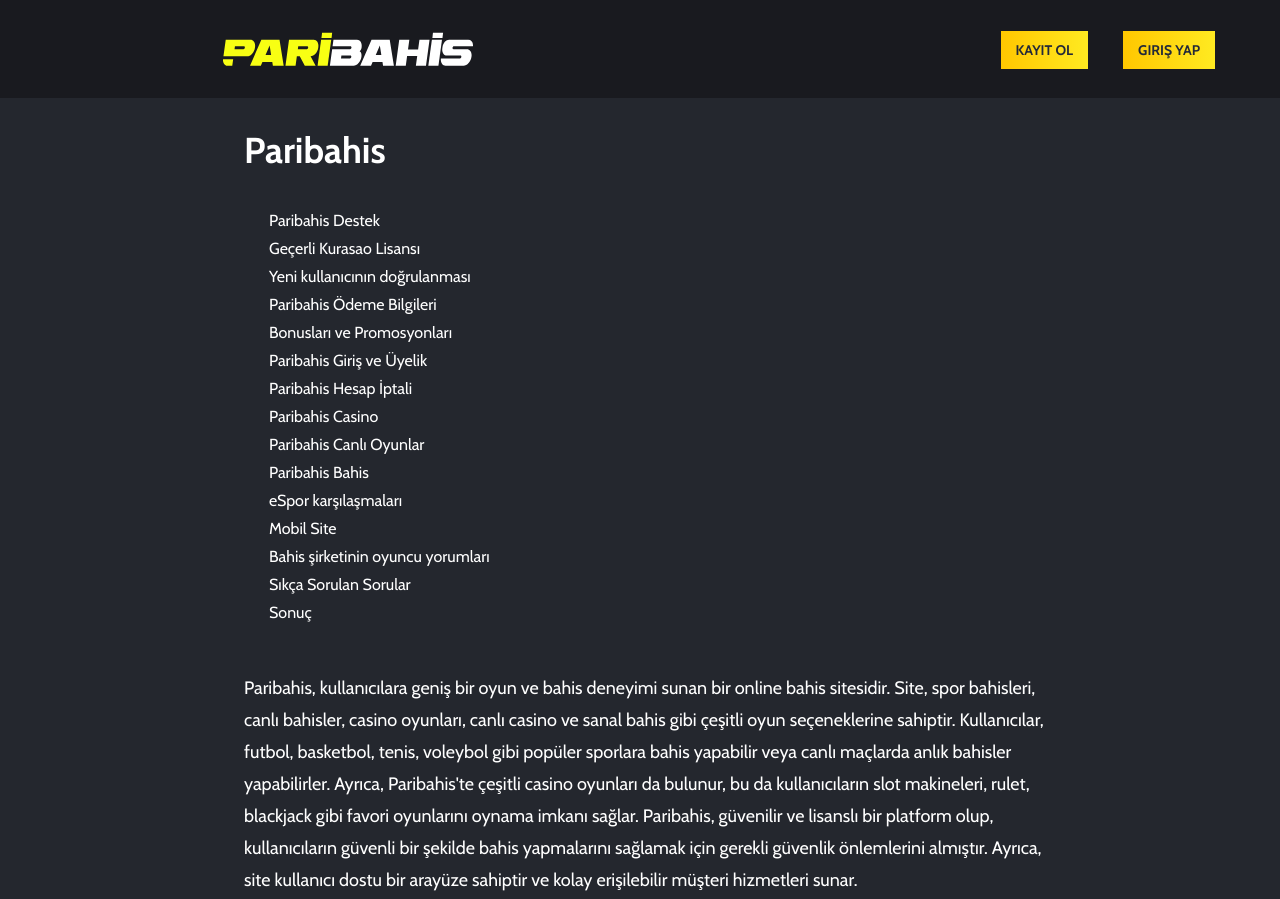
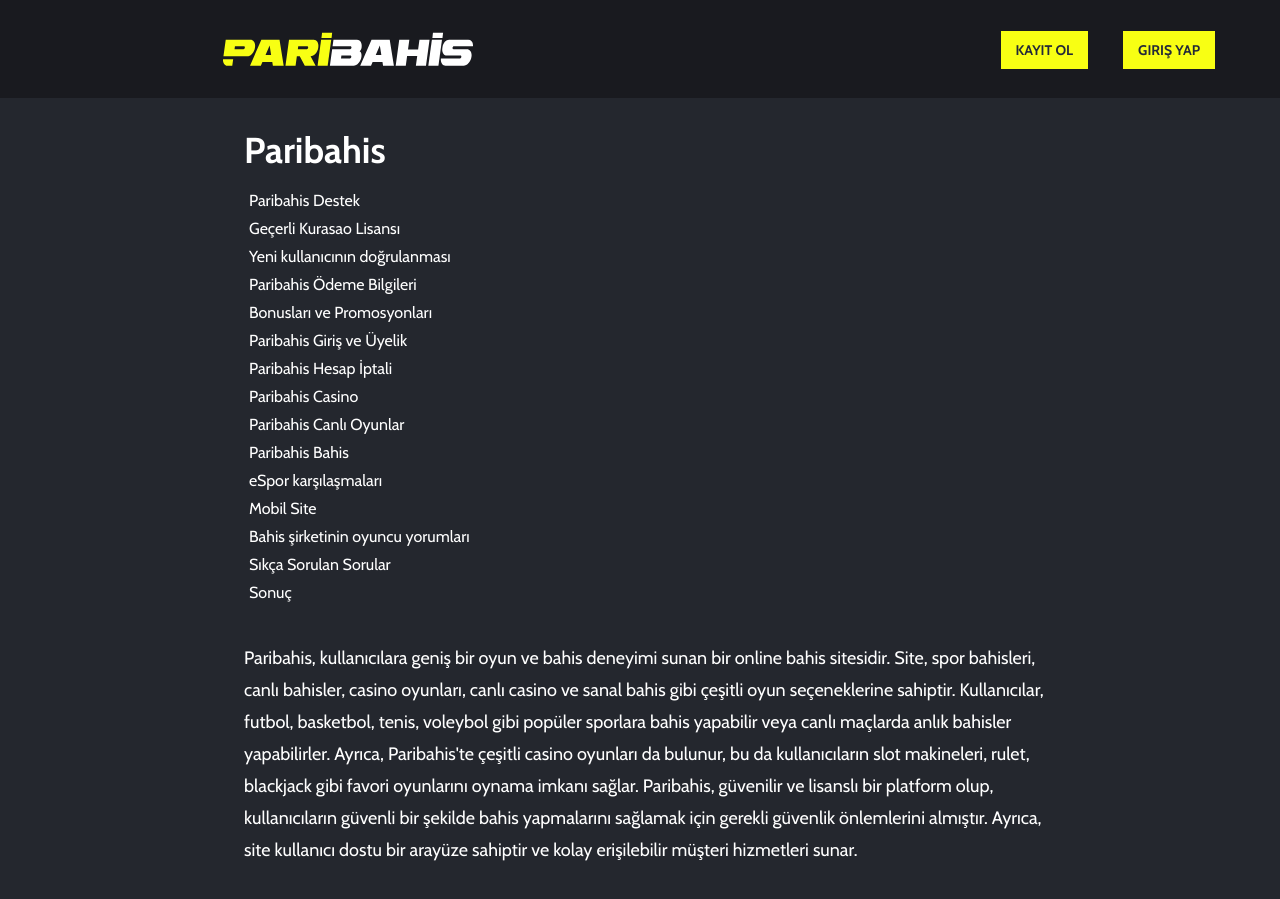
Before and after one commit to vladyslav78292/paribahis, a website built with Parcel: page src/index.html in a window 1280 px wide. Shown: the top 899 px of the page. Built offline with nearby package versions, Linux system fonts and the light colour scheme.

Commit message:
some small fixes

```diff
--- a/src/index.html
+++ b/src/index.html
@@ -36,7 +36,7 @@
     </header>
     <main class="main">
       <h1 class="main-title">Paribahis</h1>
-      <div class="list_titles">
+      <div class>
         <ul class="list_titles content">
             <li><a class="list_element-link" href="#destek">Paribahis Destek</a></li>
             <li><a class="list_element-link" href="#lisans">Geçerli Kurasao Lisansı</a></li>
--- a/src/styles/style.css
+++ b/src/styles/style.css
@@ -262,7 +262,7 @@
 }
 
 .header__menu ul li a {
-	background: linear-gradient(90deg, #FFC700 0%, #FFEA21 100%), #FF9E2C;
+	background-color: #f8ff13;
 }
 
 .header__menu ul li a,
```
